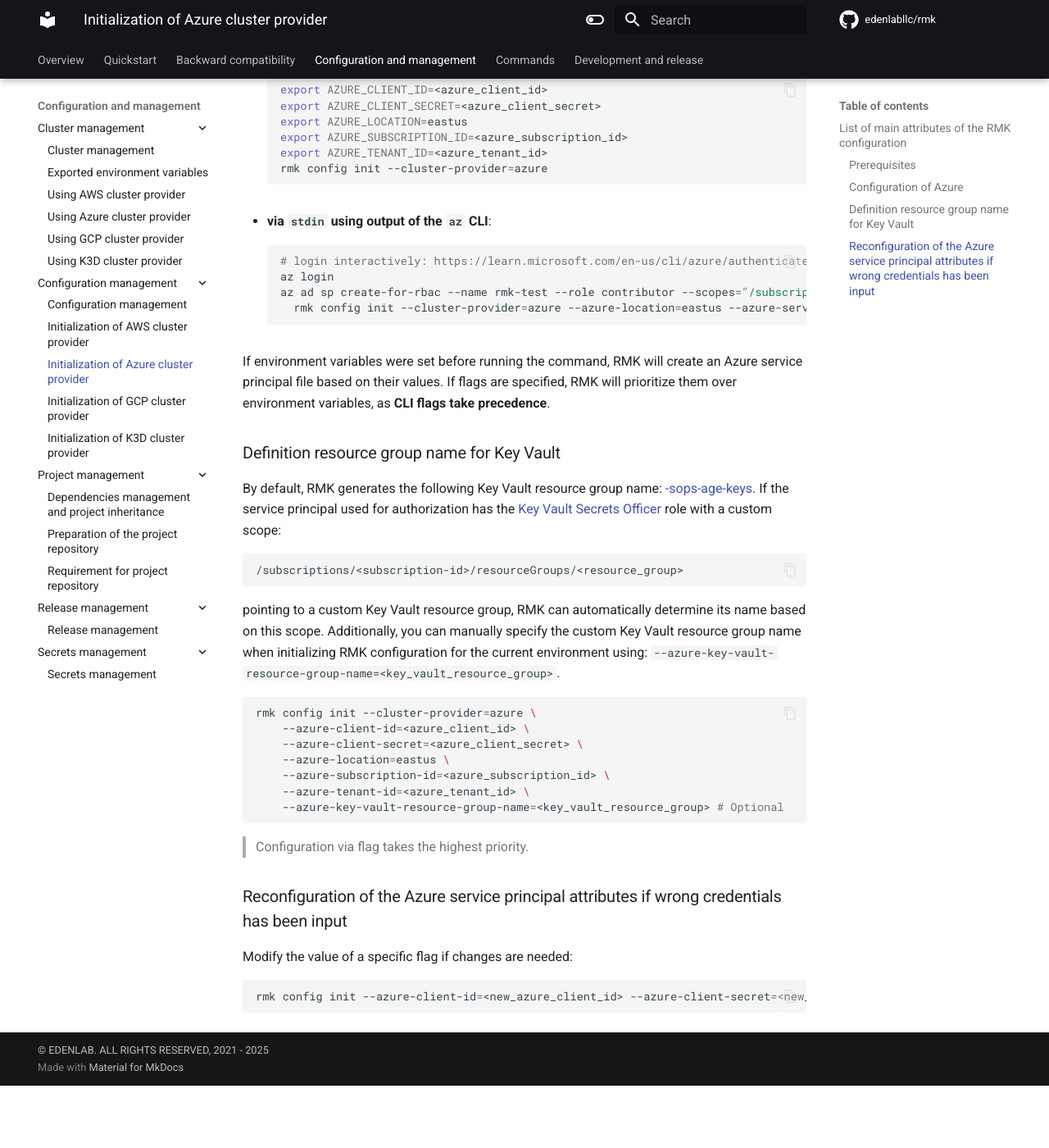
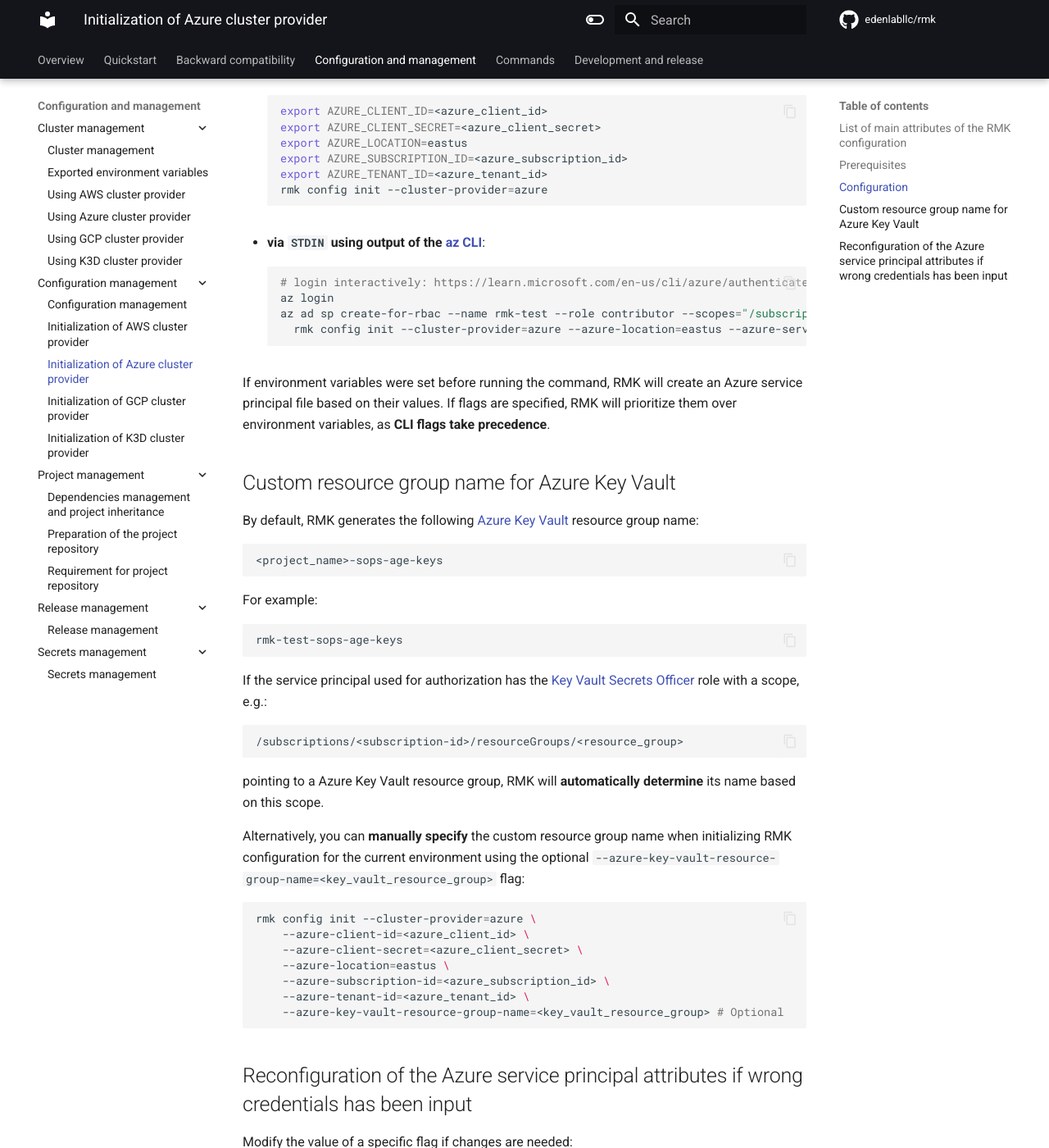
Before and after one commit to edenlabllc/rmk, an MkDocs documentation site: the page built from docs/configuration/configuration-management/init-azure-provider.md, in a window 1280 px wide and 1400 px high, scrolled down 1340 px. Shown: the whole window at 82% size. Built offline with MkDocs 1.6.1 and Material for MkDocs 9.7.7, drawn with Linux system fonts in a browser that asks for light colours; comment, search, counter and statistics services are not loaded; the version menu is left out; before the commit the page ends 2664 px from its top, so only the background shows below that; some of the changed text lies outside the part shown.

Commit message:
#59 - Improve consistency for the init-*-provider.md sections.

````diff
--- a/docs/configuration/configuration-management/init-azure-provider.md
+++ b/docs/configuration/configuration-management/init-azure-provider.md
@@ -19,7 +19,7 @@
 # ...
 ```
 
-### Prerequisites
+## Prerequisites
 
 1. Having an subscription in Azure and a created service principal with access roles in IAM:
    [Contributor](https://learn.microsoft.com/en-us/azure/role-based-access-control/built-in-roles/privileged#contributor),
@@ -36,7 +36,7 @@
 3. Allocated [quotas](https://learn.microsoft.com/en-us/azure/quotas/quotas-overview) for specific family VMs in the
    required region.
 
-### Configuration of Azure
+## Configuration
 
 If
 an [Azure service principal](https://learn.microsoft.com/en-us/entra/identity-platform/app-objects-and-service-principals?tabs=browser)
@@ -44,7 +44,7 @@
 path:
 
 ```shell
-`${HOME}/.azure/service-principal-credentials_<project_name>-<project_branch>.json`.
+${HOME}/.azure/service-principal-credentials_<project_name>-<project_branch>.json
 ```
 
 The 3 supported configuration scenarios are:
@@ -70,7 +70,7 @@
   rmk config init --cluster-provider=azure
   ```
 
-* **via `stdin` using output of the `az` CLI**:
+* **via `STDIN` using output of the [az CLI](https://learn.microsoft.com/en-us/cli/azure/)**:
   ```shell
   # login interactively: https://learn.microsoft.com/en-us/cli/azure/authenticate-azure-cli-interactively#interactive-login
   az login
@@ -82,20 +82,33 @@
 their values. If flags are specified, RMK will prioritize them over environment variables, as **CLI flags take
 precedence**.
 
-### Definition resource group name for Key Vault
+## Custom resource group name for Azure Key Vault
 
-By default, RMK generates the following Key Vault resource group name:
-[<tenant_name>-sops-age-keys](../project-management/requirement-for-project-repository.md#requirement-for-project-repository).
-If the service principal used for authorization has the [Key Vault Secrets Officer](https://learn.microsoft.com/en-us/azure/role-based-access-control/built-in-roles/security#key-vault-secrets-officer)
-role with a custom scope:
+By default, RMK generates the following [Azure Key Vault](https://azure.microsoft.com/en-us/products/key-vault)
+resource group name:
+
+```shell
+<project_name>-sops-age-keys
+```
+
+For example:
+
+```shell
+rmk-test-sops-age-keys
+```
+
+If the service principal used for authorization has the
+[Key Vault Secrets Officer](https://learn.microsoft. com/en-us/azure/role-based-access-control/built-in-roles/security#key-vault-secrets-officer)
+role with a scope, e.g.:
 
 ```shell
 /subscriptions/<subscription-id>/resourceGroups/<resource_group>
 ```
 
-pointing to a custom Key Vault resource group, RMK can automatically determine its name based on this scope.
-Additionally, you can manually specify the custom Key Vault resource group name when initializing RMK configuration
-for the current environment using: `--azure-key-vault-resource-group-name=<key_vault_resource_group>`.
+pointing to a Azure Key Vault resource group, RMK will **automatically determine** its name based on this scope.
+
+Alternatively, you can **manually specify** the custom resource group name when initializing RMK configuration for the
+current environment using the optional `--azure-key-vault-resource-group-name=<key_vault_resource_group>` flag:
 
 ```shell
 rmk config init --cluster-provider=azure \
@@ -107,9 +120,7 @@
     --azure-key-vault-resource-group-name=<key_vault_resource_group> # Optional
 ```
 
-> Configuration via flag takes the highest priority.
-
-### Reconfiguration of the Azure service principal attributes if wrong credentials has been input
+## Reconfiguration of the Azure service principal attributes if wrong credentials has been input
 
 Modify the value of a specific flag if changes are needed:
 
````
Also changed, not shown: README.md (+3 -2 lines), docs/configuration/configuration-management/init-aws-provider.md (+25 -25 lines), docs/configuration/configuration-management/init-gcp-provider.md (+3 -3 lines), docs/configuration/configuration-management/init-k3d-provider.md (+1 -1 lines), docs/index.md (+1 -0 lines).
